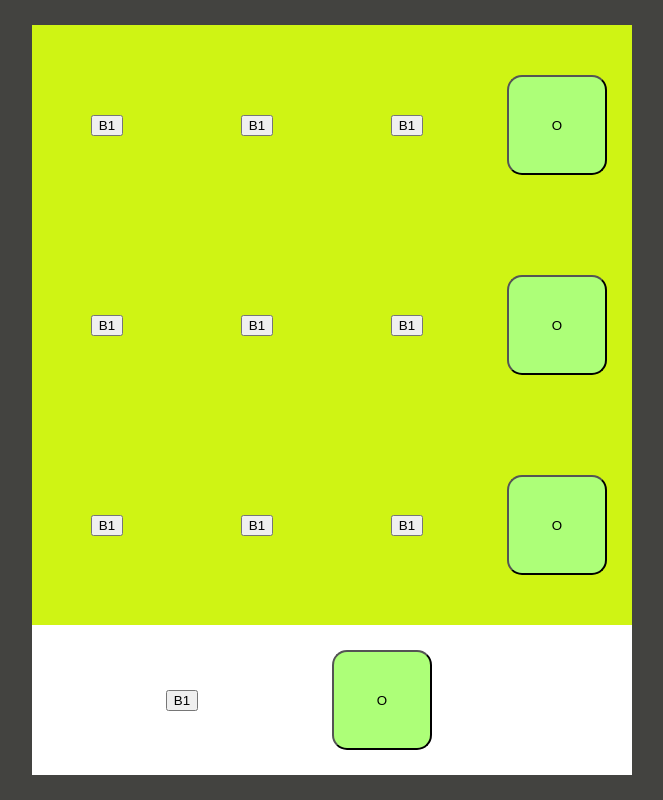
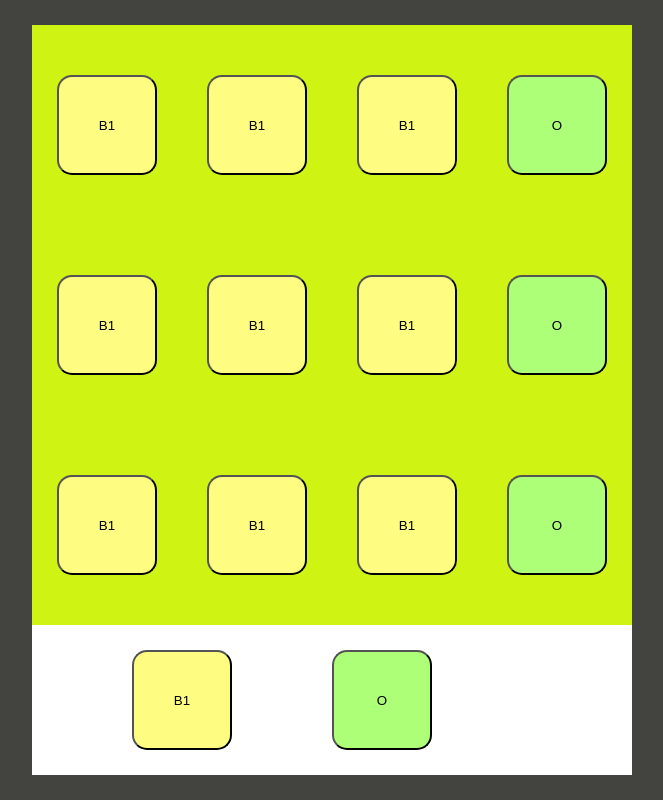
Before and after one commit to Widido1/calculator, a React (Create React App) app: page / in a window 1280 px wide. Shown: the whole page, without its empty margins (308-971 px from the left). Built offline with nearby package versions, Linux system fonts and the light colour scheme; the HTML template or start-up script is replaced by a standard one.

Commit message:
same as the last one

```diff
--- a/src/ReactComponents/Numeric_b.jsx
+++ b/src/ReactComponents/Numeric_b.jsx
@@ -2,7 +2,7 @@ import React, {useState, useEffect} from "react";
 
 export default function NumericB(){
     return (
-        <button>B1</button>
+        <button class="b1">B1</button>
     );
 
 
```
